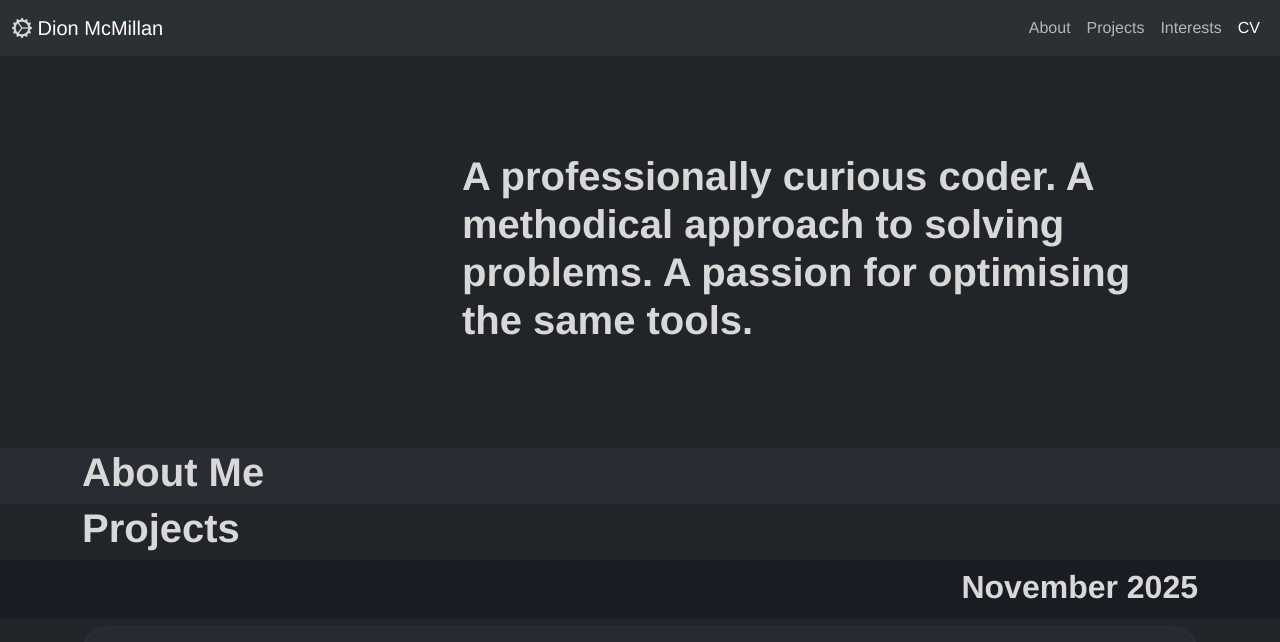
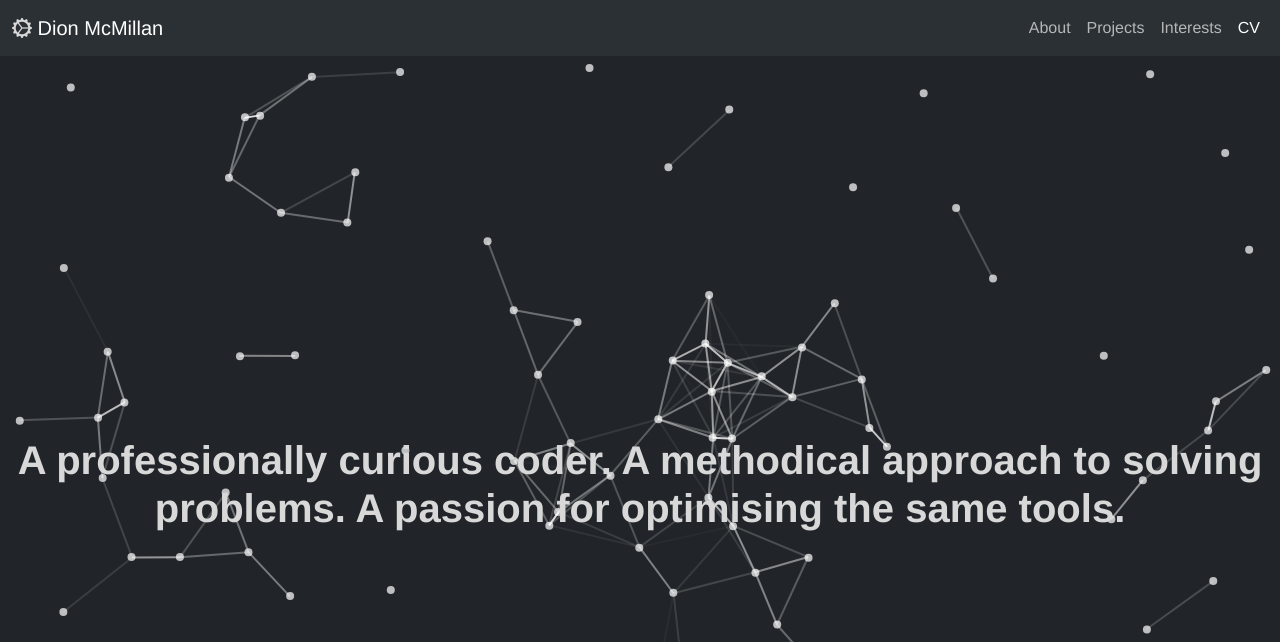
Before and after one commit to SourTarte/portfolio-site, a plain HTML site: page main.html in a window 1280 px wide. Shown: the top 642 px of the page. Drawn offline with nearby package versions, Linux system fonts and the light colour scheme.

Commit message:
Added hero section background, animated javascript

```diff
--- a/main.css
+++ b/main.css
@@ -30,3 +30,15 @@ section {
 .section-even {
     background-color: #292d33;
 }
+
+
+.hero {
+    position: relative;
+    min-height: 100vh;
+    overflow: hidden;
+    display: flex;
+    align-items: center;
+}
+.hero-text{
+    position: absolute;
+}
--- a/main.html
+++ b/main.html
@@ -39,23 +39,18 @@
     </nav>
 </header>
 <main>
-    <div class="container-fluid section-odd" id="scrollspyHeading1">
-        <div class="container">
-            <section class="hero-section my-5 py-5">
-                <div class="row">
-                    <div class="col">
-
-                    </div>
-                    <div class="col-8">
-                        <h1>A professionally curious coder. A methodical approach to solving problems. A passion for optimising the same tools.</h1>
-                    </div>
-                </div>
+    <div class="container-fluid section-odd hero mx-0 px-0" id="scrollspyHeading1">
+<!--        <div id="particles-bg"></div>-->
+        <div class="container mx-0 px-0">
+            <section id="hero-section">
+                <h1 class="hero-text text-center">A professionally curious coder. A methodical approach to solving problems. A passion for optimising the same tools.</h1>
             </section>
         </div>
+        <canvas class="mx-0 px-0" id="bg"></canvas>
     </div>
     <div class="container-fluid section-even" id="scrollspyHeading2">
         <div class="container">
-            <section class="about-me">
+            <section id="about-me">
                 <div class="row">
                     <h1>About Me</h1>
                 </div>
@@ -149,6 +144,8 @@
 </footer>
 <script src="https://cdn.jsdelivr.net/npm/@popperjs/core@2.11.8/dist/umd/popper.min.js" integrity="sha384-I7E8VVD/ismYTF4hNIPjVp/Zjvgyol6VFvRkX/vR+Vc4jQkC+hVqc2pM8ODewa9r" crossorigin="anonymous"></script>
 <script src="https://cdn.jsdelivr.net/npm/bootstrap@5.3.8/dist/js/bootstrap.min.js" integrity="sha384-G/EV+4j2dNv+tEPo3++6LCgdCROaejBqfUeNjuKAiuXbjrxilcCdDz6ZAVfHWe1Y" crossorigin="anonymous"></script>
+<script src="https://cdn.jsdelivr.net/npm/tsparticles@2/tsparticles.bundle.min.js"></script>
+
 <script src="main.js" crossorigin="anonymous"></script>
 
 </body>
--- a/main.js
+++ b/main.js
@@ -1,2 +1,170 @@
 const popoverTriggerList = document.querySelectorAll('[data-bs-toggle="popover"]')
 const popoverList = [...popoverTriggerList].map(popoverTriggerEl => new bootstrap.Popover(popoverTriggerEl))
+
+const particleSpeed = 0.6;
+const particleRadius = 4;
+const particleConnectDistance = 100;
+const particleConnectWidth = 2;
+
+const particleMinDistance = 50;   // how close is “too close”
+const repulsionStrength = 0.04;   // how strongly they push away
+
+const MAX_ROTATION = Math.PI / 180; // 1 degree/sec
+
+const canvas = document.getElementById("bg");
+const ctx = canvas.getContext("2d");
+
+let particles = [];
+const COUNT = 100;
+
+function resize() {
+    canvas.width = document.documentElement.clientWidth;
+    canvas.height = document.documentElement.clientHeight;
+}
+window.addEventListener("resize", resize);
+resize();
+
+function createParticles() {
+    particles = [];
+    for (let i = 0; i < COUNT; i++) {
+        particles.push({
+            x: Math.random() * canvas.width,
+            y: Math.random() * canvas.height,
+            speed: Math.random() * particleSpeed + 0.2,
+            angle: Math.random() * Math.PI * 2,
+            connections: 0,
+            cx: 0, // centroid x
+            cy: 0,  // centroid y
+            orbitDir: Math.random() < 0.5 ? -1 : 1
+        });
+    }
+}
+createParticles();
+
+let lastTime = performance.now();
+
+function draw(time) {
+    const dt = (time - lastTime) / 1000;
+    lastTime = time;
+
+    ctx.clearRect(0, 0, canvas.width, canvas.height);
+
+    // Reset connection data
+    particles.forEach(p => {
+        p.connections = 0;
+        p.cx = 0;
+        p.cy = 0;
+    });
+
+    // Calculate connections + centroid accumulation + draw lines
+    for (let i = 0; i < particles.length; i++) {
+        for (let j = i + 1; j < particles.length; j++) {
+            const dx = particles[i].x - particles[j].x;
+            const dy = particles[i].y - particles[j].y;
+            const dist = Math.sqrt(dx * dx + dy * dy);
+
+            // --- Repulsion force when too close ---
+            if (dist < particleMinDistance && dist > 0) {
+                const overlap = particleMinDistance - dist;
+
+                const t = 1 - dist / particleMinDistance; // 0 → 1
+                const force = repulsionStrength * t * t;  // quadratic falloff
+
+                // Normalized direction from j → i
+                const nx = dx / dist;
+                const ny = dy / dist;
+
+                // Apply repulsion to angles (steering)
+                particles[i].angle += force * ny;
+                particles[j].angle -= force * ny;
+
+                particles[i].angle += force * nx;
+                particles[j].angle -= force * nx;
+            }
+
+            if (dist < particleConnectDistance) {
+                particles[i].connections++;
+                particles[j].connections++;
+
+                // accumulate positions for centroid
+                particles[i].cx += particles[j].x;
+                particles[i].cy += particles[j].y;
+
+                particles[j].cx += particles[i].x;
+                particles[j].cy += particles[i].y;
+
+                // draw line
+                ctx.beginPath();
+                ctx.moveTo(particles[i].x, particles[i].y);
+                ctx.lineTo(particles[j].x, particles[j].y);
+                ctx.strokeStyle = `rgba(255,255,255,${1 - dist / particleConnectDistance})`;
+                ctx.lineWidth = particleConnectWidth;
+                ctx.stroke();
+            }
+        }
+    }
+
+    // Update particles
+    particles.forEach(p => {
+
+        if (p.connections > 0) {
+
+
+            // Compute centroid
+            const cx = p.cx / p.connections;
+            const cy = p.cy / p.connections;
+
+            // Vector toward centroid
+            const dx = cx - p.x;
+            const dy = cy - p.y;
+
+            // Base angle toward centroid
+            const baseAngle = Math.atan2(dy, dx);
+
+            // Perpendicular angle (orbit)
+            const targetAngle = baseAngle + p.orbitDir * Math.PI / 2;
+
+            // Shortest angular difference
+            let diff = targetAngle - p.angle;
+            diff = Math.atan2(Math.sin(diff), Math.cos(diff));
+
+            // Influence scaling
+            const influence = Math.min(p.connections / 5, 1);
+
+            // Easing factor (smooth steering)
+            const ease = 0.15 * influence; // scale by connection influence
+
+            // Clamp rotation AFTER easing
+            let step = diff * ease;
+            const maxStep = MAX_ROTATION * dt * influence;
+            step = Math.max(-maxStep, Math.min(maxStep, step));
+
+            p.angle += step;
+        }
+
+        // Convert to velocity
+        const vx = Math.cos(p.angle) * p.speed;
+        const vy = Math.sin(p.angle) * p.speed;
+
+        p.x += vx;
+        p.y += vy;
+
+        // Bounds
+        if (p.x < 0 || p.x > canvas.width) {
+            p.angle = Math.PI - p.angle;
+        }
+        if (p.y < 0 || p.y > canvas.height) {
+            p.angle = -p.angle;
+        }
+
+        // Draw particle
+        ctx.beginPath();
+        ctx.arc(p.x, p.y, particleRadius, 0, Math.PI * 2);
+        ctx.fillStyle = "rgba(255,255,255,0.7)";
+        ctx.fill();
+    });
+
+    requestAnimationFrame(draw);
+}
+
+requestAnimationFrame(draw);
```
